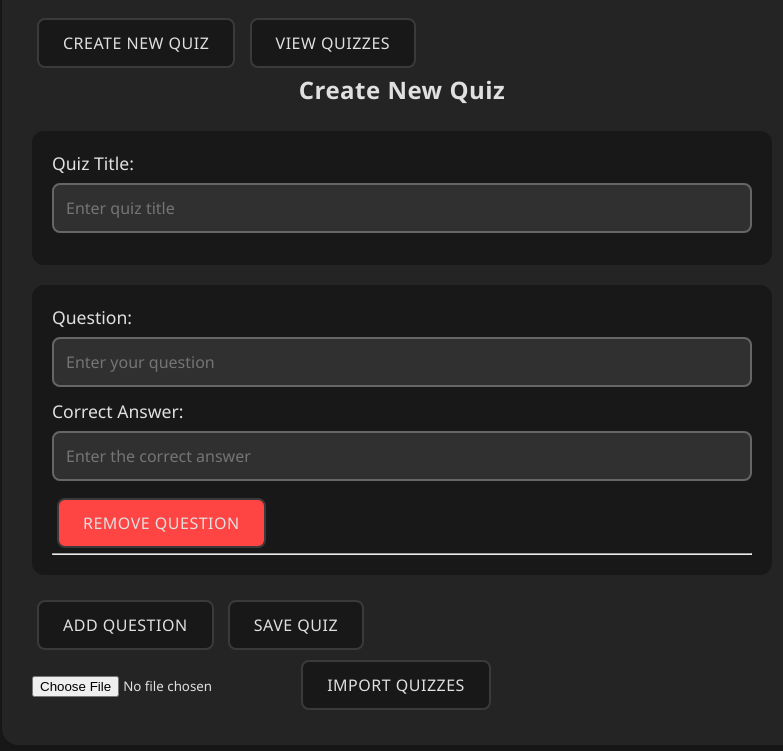
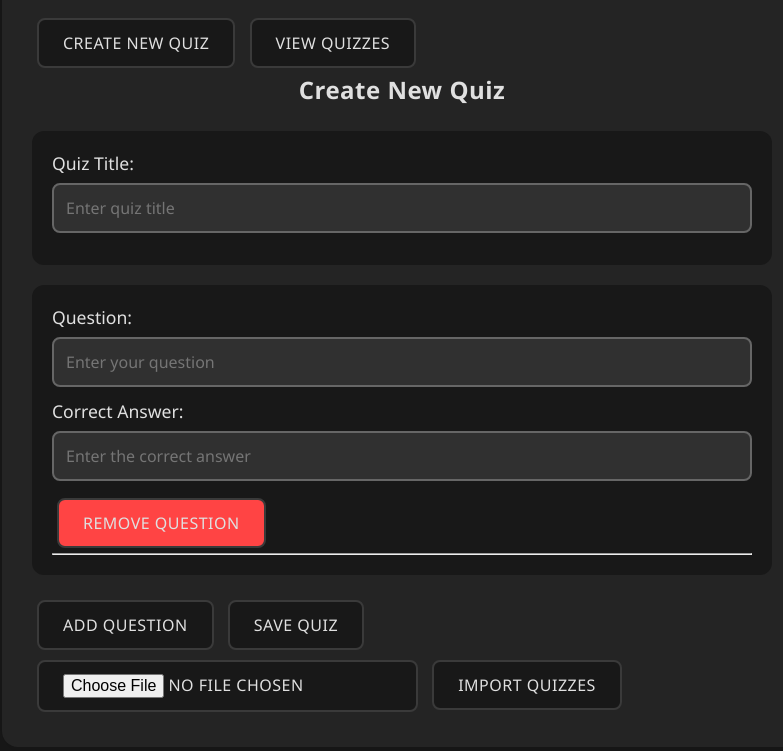
Before and after one commit to yshouishida/Quiz-App, a plain HTML site: page index.html in a window 1280 px wide. Both pictures are taken after a click on the button "CREATE NEW QUIZ". Shown: the part 127-878 px from the top of the page, without its empty margins (238-1021 px from the left). Drawn offline with Linux system fonts and the light colour scheme.

Commit message:
Update style.css

```diff
--- a/style.css
+++ b/style.css
@@ -110,7 +110,7 @@ textarea:focus {
     box-shadow: 0 0 10px rgba(194, 184, 163, 0.2);
 }
 
-button {
+button, #fileInput {
     background-color: var(--primary-bg);
     color: var(--primary-text);
     padding: 12px 24px;
```
